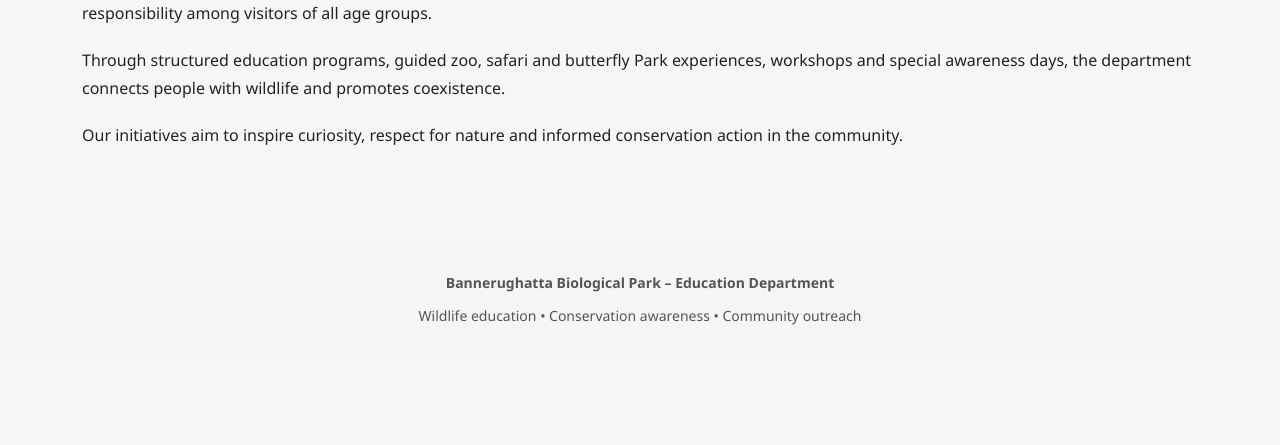
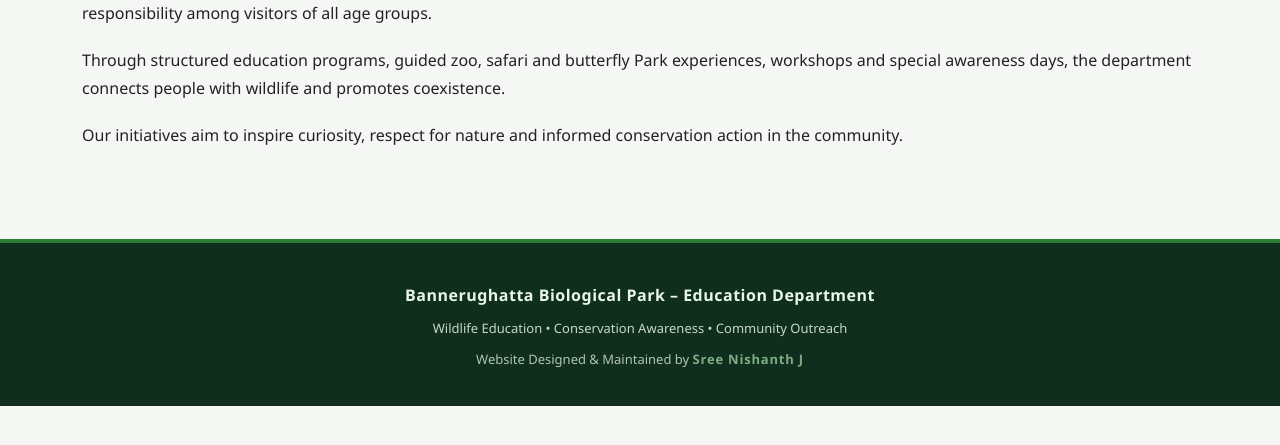
Before and after one commit to nishanthjavahar/bbp-education-website, a Flask app: page /about-education in a window 1280 px wide. Shown: the part 316-761 px from the top of the page. Run offline with Flask 3, Linux system fonts and the light colour scheme; some libraries are stand-ins or nearby versions.

Commit message:
Enhance footer design with professional styling and developer credit highlight

```diff
--- a/static/css/style.css
+++ b/static/css/style.css
@@ -2119,3 +2119,35 @@
     }
 
 }
+.footer {
+    background-color: #0f2e1d; /* deep forest green */
+    color: #e8f5e9;
+    padding: 25px 10px;
+    text-align: center;
+    border-top: 4px solid #2e7d32;
+    font-family: 'Segoe UI', sans-serif;
+}
+
+.footer-title {
+    font-size: 16px;
+    font-weight: 600;
+    letter-spacing: 0.5px;
+    margin-bottom: 6px;
+}
+
+.footer-tagline {
+    font-size: 13px;
+    opacity: 0.85;
+    margin-bottom: 10px;
+}
+
+.footer-dev {
+    font-size: 13px;
+    opacity: 0.75;
+}
+
+.dev-name {
+    color: #a5d6a7;
+    font-weight: 600;
+    letter-spacing: 0.8px;
+}
--- a/templates/base.html
+++ b/templates/base.html
@@ -105,8 +105,20 @@
 
 <!-- FOOTER -->
 <footer class="footer">
-    <p><strong>Bannerughatta Biological Park – Education Department</strong></p>
-    <p>Wildlife education • Conservation awareness • Community outreach</p>
+    <div class="footer-content">
+        <p class="footer-title">
+            Bannerughatta Biological Park – Education Department
+        </p>
+
+        <p class="footer-tagline">
+            Wildlife Education • Conservation Awareness • Community Outreach
+        </p>
+
+        <p class="footer-dev">
+            Website Designed & Maintained by
+            <span class="dev-name">Sree Nishanth J</span>
+        </p>
+    </div>
 </footer>
 <script>
 document.addEventListener("DOMContentLoaded", function() {
```
